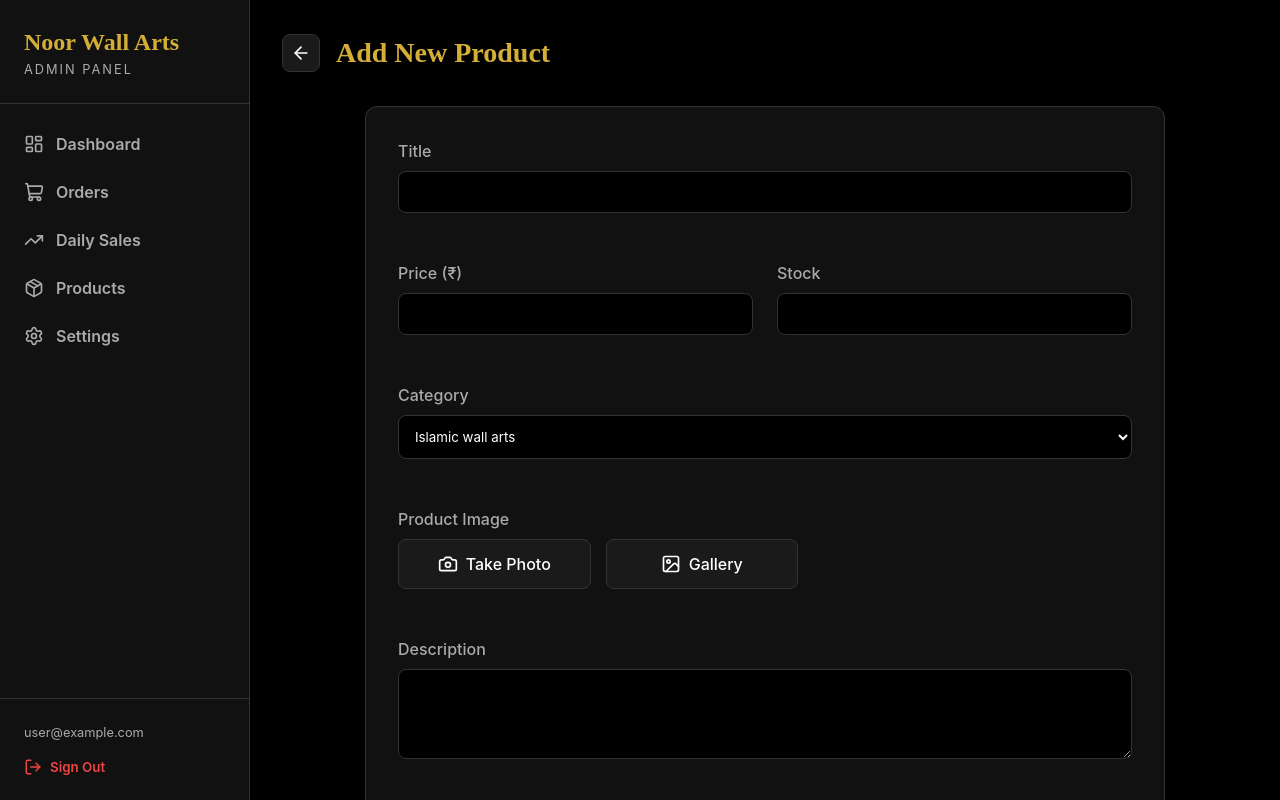
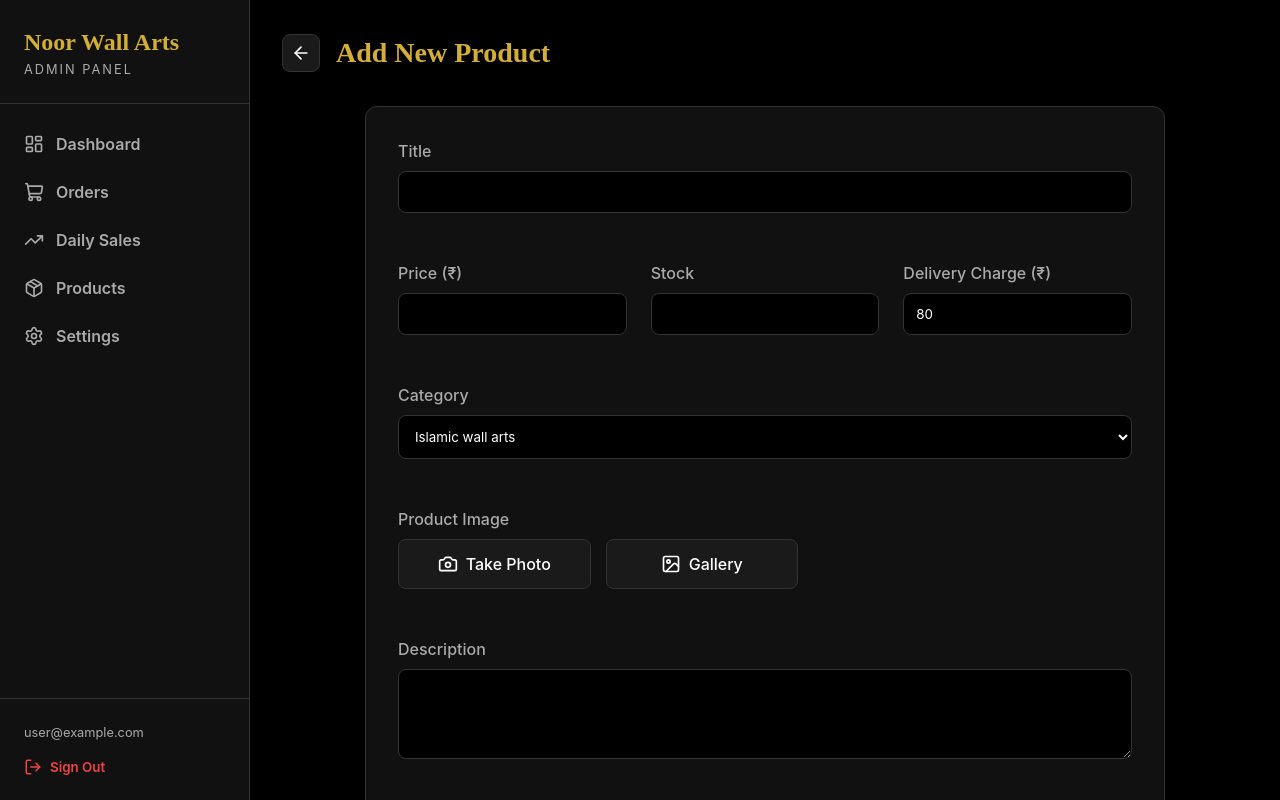
Before and after one commit to Noor-wallarts26/noorwallart-admin, a React (Vite) app: page /products/new in a window 1280 px wide. Built offline with nearby package versions, Linux system fonts and the light colour scheme; no server answers; the database is empty; sample sign-in values are in the browser's storage.

Commit message:
feat: Add deliveryCharge input to AdminProductForm

```diff
--- a/src/pages/AdminProductForm.jsx
+++ b/src/pages/AdminProductForm.jsx
@@ -23,6 +23,7 @@ const AdminProductForm = () => {
     price: existingProduct?.price || '',
     category: existingProduct?.category || 'Islamic wall arts',
     stock: existingProduct?.stock || '',
+    deliveryCharge: existingProduct?.deliveryCharge !== undefined ? existingProduct.deliveryCharge : 80,
     description: existingProduct?.description || '',
     rating: existingProduct?.rating || 4.5,
     reviewsCount: existingProduct?.reviewsCount || 0,
@@ -79,6 +80,7 @@ const AdminProductForm = () => {
         imageUrl: finalImageUrl,
         price: parseFloat(formData.price),
         stock: parseInt(formData.stock),
+        deliveryCharge: parseFloat(formData.deliveryCharge),
         rating: parseFloat(formData.rating),
         reviewsCount: parseInt(formData.reviewsCount)
       };
@@ -141,6 +143,10 @@ const AdminProductForm = () => {
             <div className="form-group" style={{ flex: 1 }}>
               <label>Stock</label>
               <input type="number" required value={formData.stock} onChange={e => setFormData({...formData, stock: e.target.value})} />
+            </div>
+            <div className="form-group" style={{ flex: 1 }}>
+              <label>Delivery Charge (₹)</label>
+              <input type="number" required value={formData.deliveryCharge} onChange={e => setFormData({...formData, deliveryCharge: e.target.value === '' ? '' : e.target.value})} />
             </div>
           </div>
 
```
